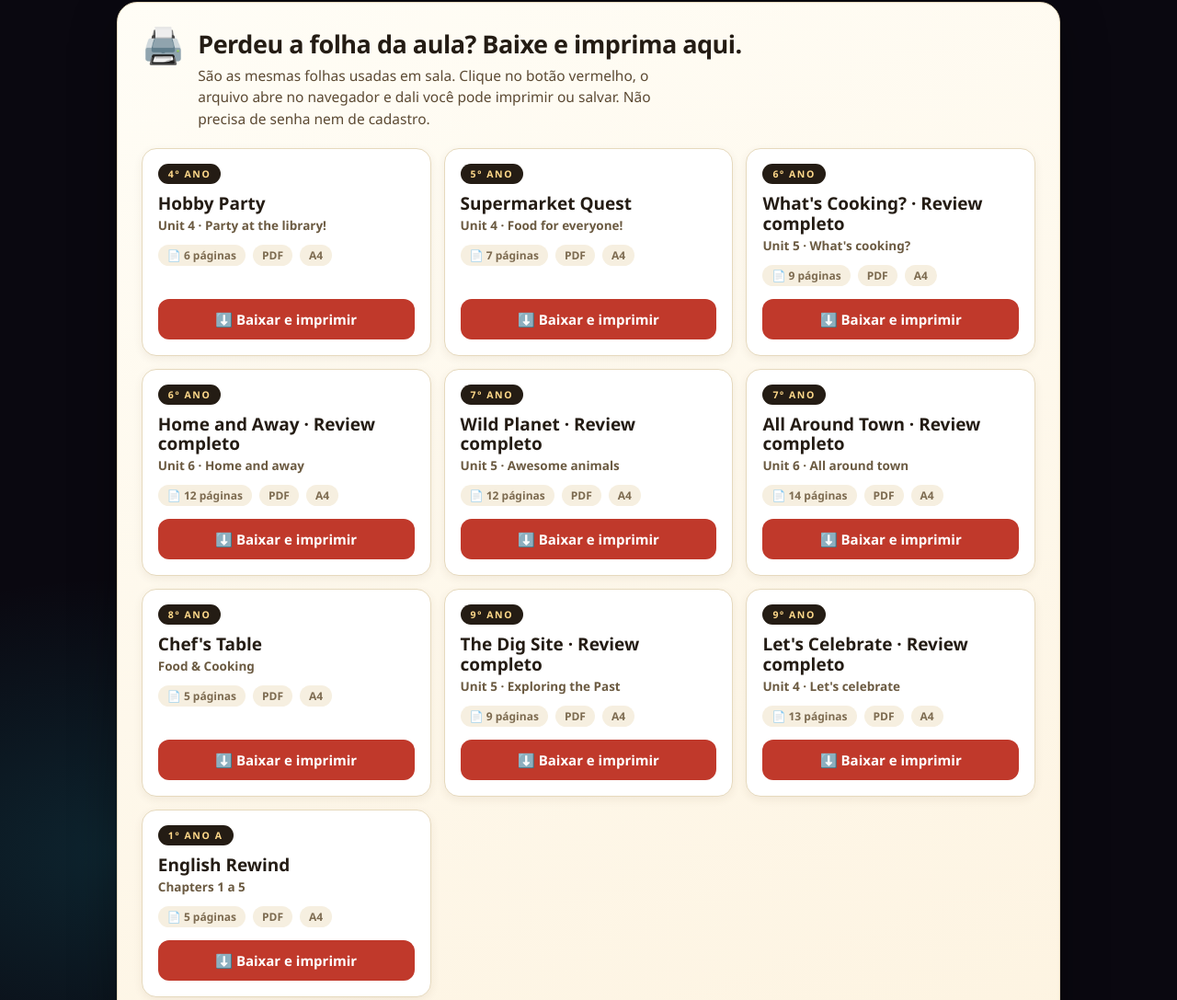
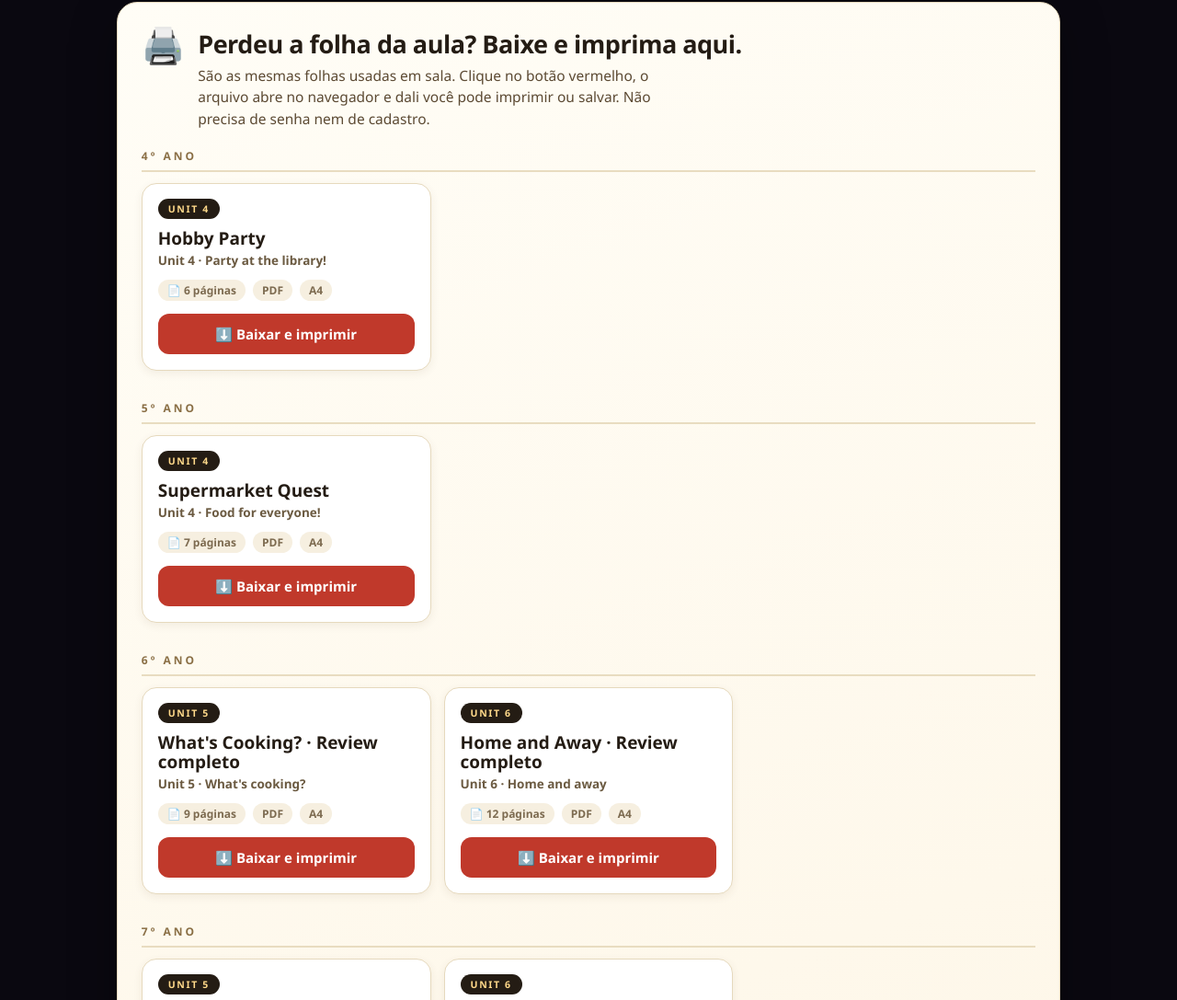
Before and after one commit to souzajvanessa/english-linus, a plain HTML site: page index.html in a window 1280 px wide. Shown: the part 4558-5645 px from the top of the page at 92% size. Drawn offline with Linux system fonts and the light colour scheme.

Commit message:
Folhas agrupadas por turma e ordenadas por unidade

```diff
--- a/index.html
+++ b/index.html
@@ -81,6 +81,11 @@
     padding:12px 14px; border-radius:12px; transition:.15s;
   }
   .dlcard a.dlbtn:hover{background:#96281b; transform:translateY(-2px);}
+  .dlgroup{
+    grid-column:1 / -1; margin:18px 0 -2px; font-size:12px; letter-spacing:3px; font-weight:900;
+    color:#8a6f45; border-bottom:2px solid #e8dcc0; padding-bottom:7px;
+  }
+  .dlgroup:first-child{margin-top:0;}
   .dlnote{
     margin-top:20px; display:grid; grid-template-columns:repeat(auto-fit,minmax(230px,1fr)); gap:10px;
     font-size:13.5px; color:#5c4a33; line-height:1.5;
@@ -402,16 +407,32 @@ if (PDFS.length) {
     </div>
     <div class="dlgrid">`;
   const ORDEM = ["4º ANO","5º ANO","6º ANO","7º ANO","8º ANO","9º ANO","1º ANO A"];
-  const pos = t => { const i = ORDEM.indexOf(t); return i < 0 ? 99 : i; };
-  [...PDFS].sort((a,b) => pos(a.turma) - pos(b.turma)).forEach(p => {
-    html += `
+  /* número da unidade da folha, para ordenar dentro da turma */
+  const unFolha = p => {
+    const m = String(p.unidade || "").match(/Unit\s*(\d+)/i);
+    return m ? parseInt(m[1], 10) : 999;
+  };
+  const etiqueta = p => {
+    const m = String(p.unidade || "").match(/Unit\s*(\d+)/i);
+    return m ? ("UNIT " + m[1]) : "REVISÃO";
+  };
+  /* monta um grupo por turma, na ordem certa, e dentro do grupo ordena por unidade */
+  const turmasComFolha = ORDEM.filter(t => PDFS.some(p => p.turma === t))
+    .concat(PDFS.map(p => p.turma).filter(t => ORDEM.indexOf(t) < 0));
+  [...new Set(turmasComFolha)].forEach(turma => {
+    const lista = PDFS.filter(p => p.turma === turma).sort((a,b) => unFolha(a) - unFolha(b));
+    if (!lista.length) return;
+    html += `<div class="dlgroup">${turma}</div>`;
+    lista.forEach(p => {
+      html += `
       <div class="dlcard">
-        <span class="yr">${p.turma}</span>
+        <span class="yr">${etiqueta(p)}</span>
         <h4>${p.titulo}</h4>
         <div class="un">${p.unidade}</div>
         <div class="meta"><span>📄 ${p.paginas} páginas</span><span>PDF</span><span>A4</span></div>
         <a class="dlbtn" href="${p.url}" target="_blank" rel="noopener">⬇️ Baixar e imprimir</a>
       </div>`;
+    });
   });
   html += `</div>
     <div class="dlnote">
```
